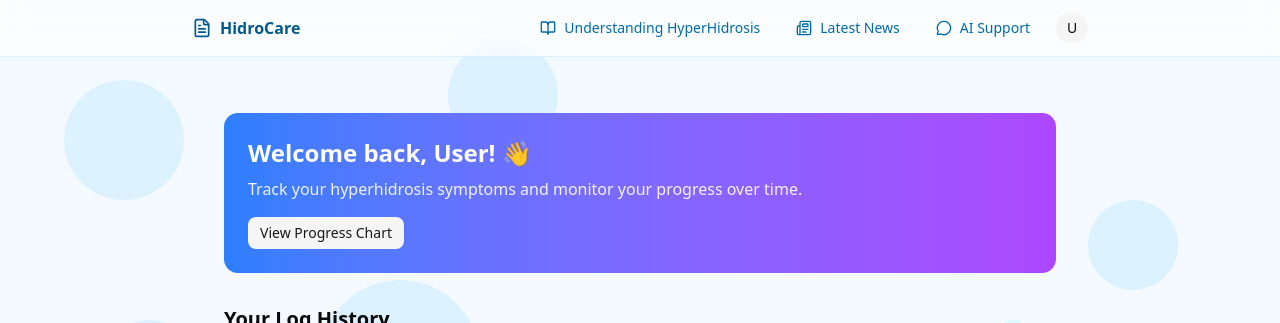
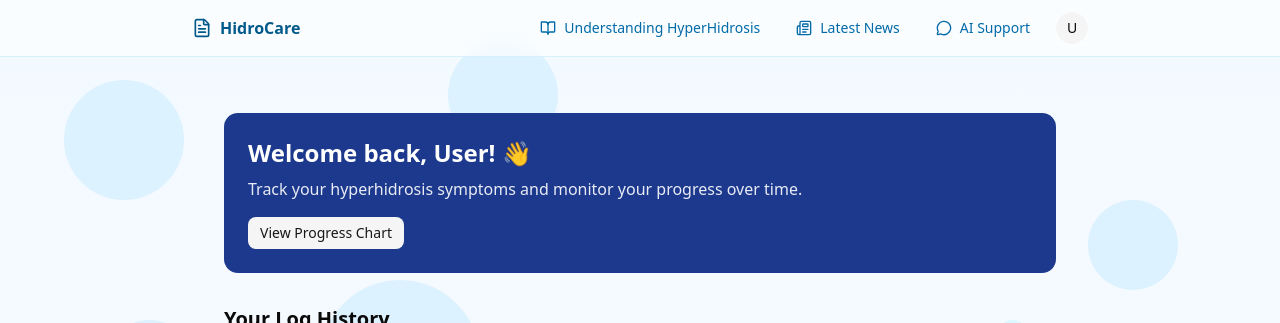
Before and after one commit to Ar1Ov/HidroCare, a Next.js app: page /dashboard in a window 1280 px wide. Shown: the top 323 px of the page. Built offline with nearby package versions, Linux system fonts and the light colour scheme; no server answers; the database is empty.

Commit message:
v3 Dashboard color update

```diff
--- a/app/(protected)/dashboard/page.tsx
+++ b/app/(protected)/dashboard/page.tsx
@@ -18,7 +18,7 @@ export default async function DashboardPage() {
   return (
     <div className="container mx-auto space-y-8 py-8">
       {/* Welcome Message */}
-      <div className="rounded-xl bg-gradient-to-r from-blue-500 to-purple-500 p-6 text-white">
+      <div className="rounded-xl bg-blue-900 p-6 text-white">
         <h1 className="text-2xl font-bold">Welcome back, {userName}! 👋</h1>
         <p className="mt-2 opacity-90">
           Track your hyperhidrosis symptoms and monitor your progress over time.
```
